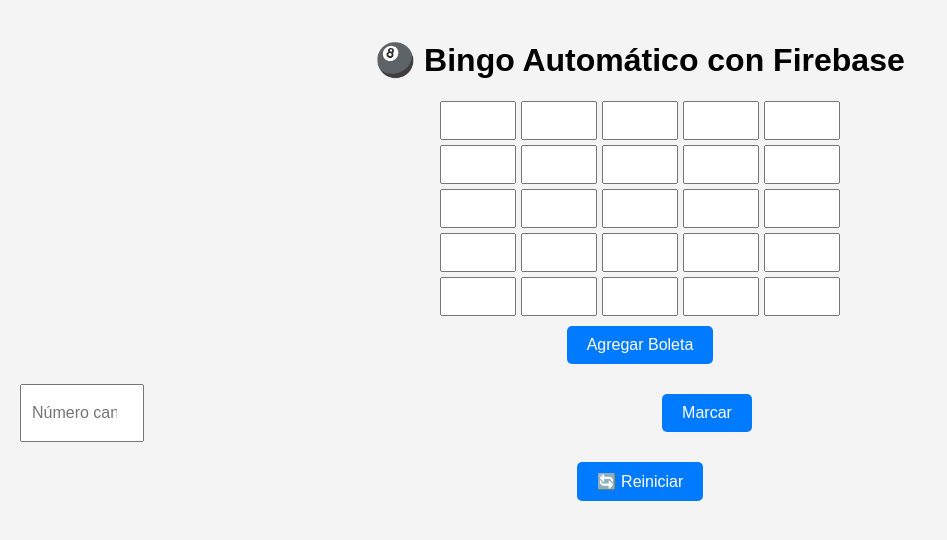
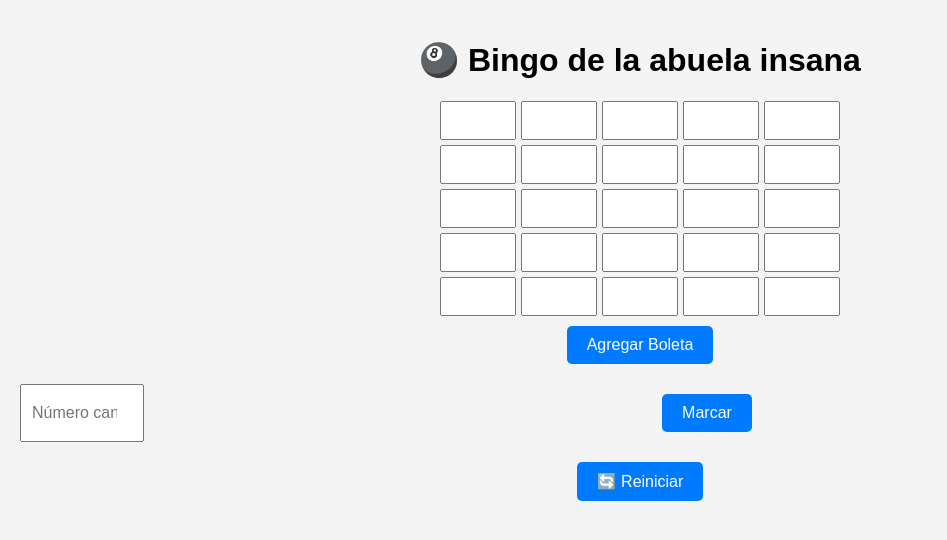
Before and after one commit to rualesmatheu2b2t/rualesmatheu2b2t.github.io, a plain HTML site: page bingo.html in a window 1280 px wide. Shown: the whole page, without its empty margins (0-947 px from the left). Drawn offline with Linux system fonts and the light colour scheme; no server answers.

Commit message:
Update bingo.html

```diff
--- a/bingo.html
+++ b/bingo.html
@@ -232,7 +232,7 @@
     </style>
 </head>
 <body>
-  <h1>🎱 Bingo Automático con Firebase</h1>
+  <h1>🎱 Bingo de la abuela insana</h1>
   <div class="boleta-input" id="boletaForm"></div>
   <button class="btn" id="agregarBtn">Agregar Boleta</button>
 
```
